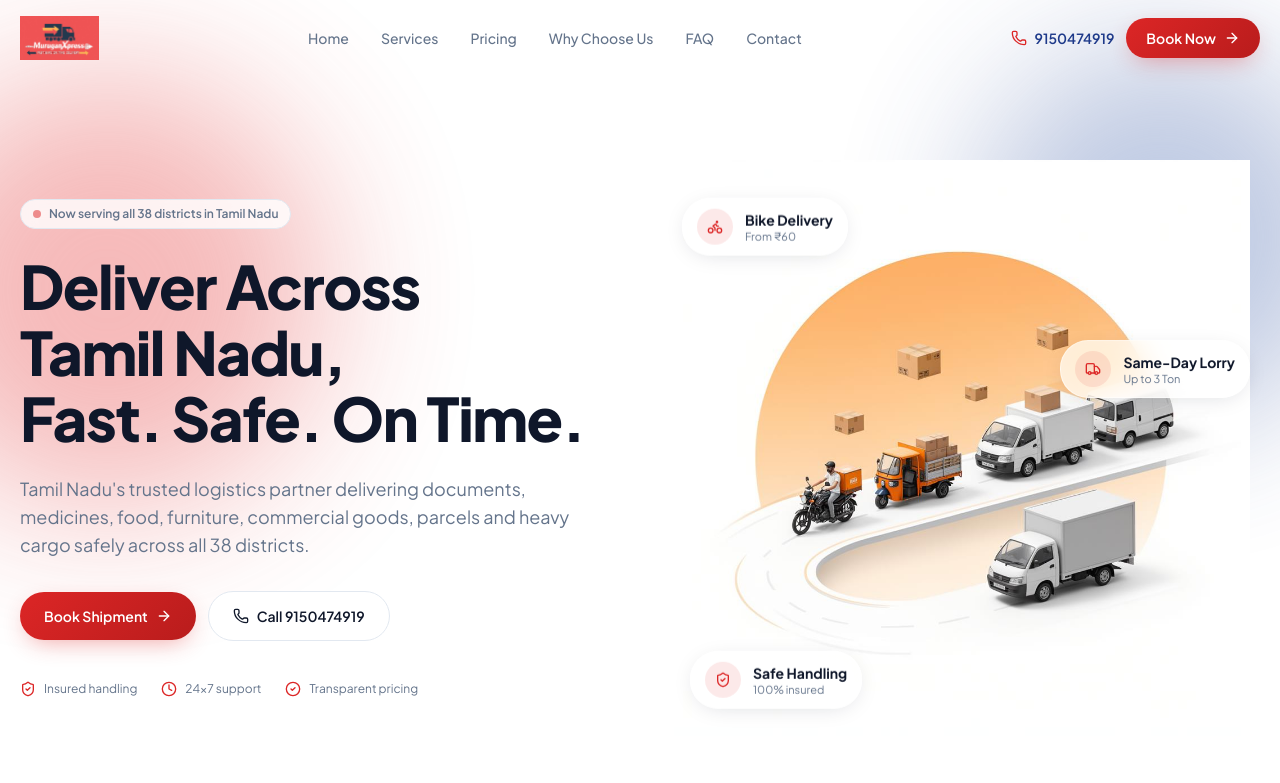
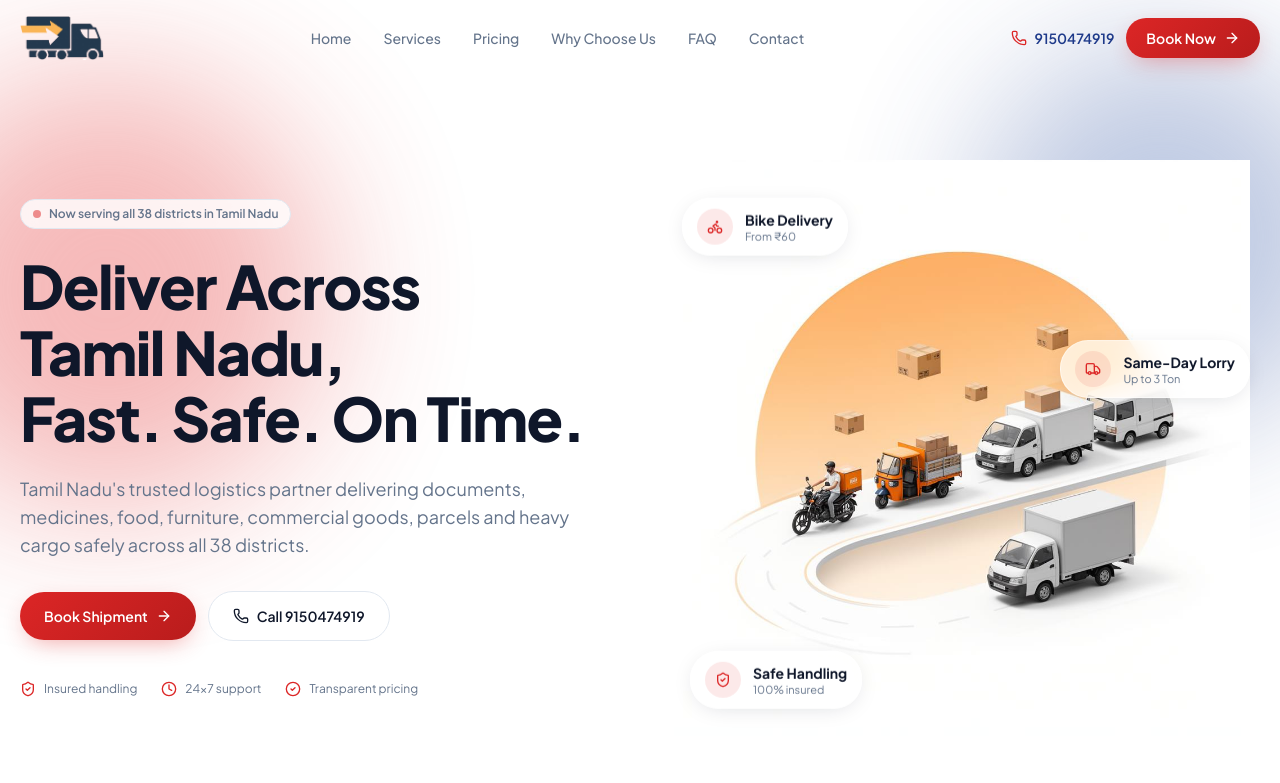
Before and after one commit to MohanPrasathSece/murugan-xpress-premium-logistics, a React (Vite) app: page / in a window 1280 px wide. Shown: the top 783 px of the page. Built offline with nearby package versions, Linux system fonts and the light colour scheme.

Commit message:
Update logo to remove background preview

```diff
--- a/src/components/Logo.tsx
+++ b/src/components/Logo.tsx
@@ -1,4 +1,4 @@
-import logoImg from "@/assets/logo.jpeg";
+import logoImg from "@/assets/logo-removebg-preview.png";
 
 export default function Logo({
   size = 44,
@@ -15,9 +15,6 @@ export default function Logo({
         height: size,
         width: "auto",
         objectFit: "contain",
-        // On white/glass nav: multiply blends away the red background
-        // On dark footer: show as-is
-        mixBlendMode: variant === "nav" ? "multiply" : "normal",
       }}
     />
   );
```
Also changed, not shown: src/assets/logo-removebg-preview.png (added), src/assets/logo.jpeg.
